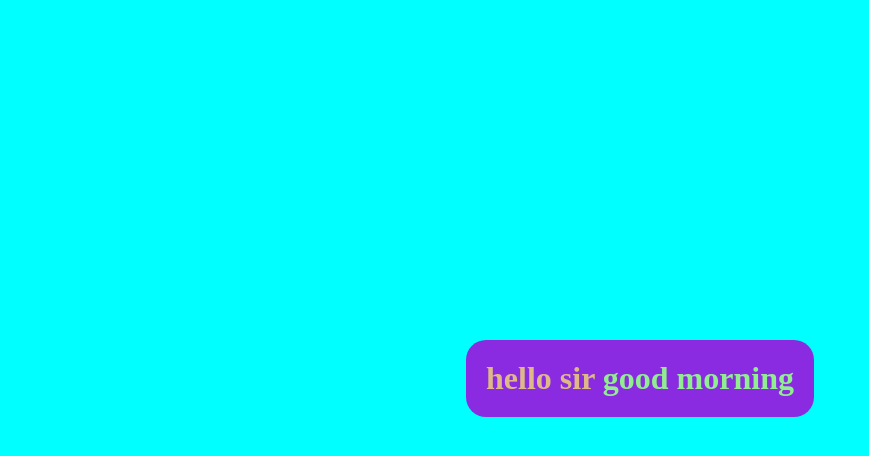
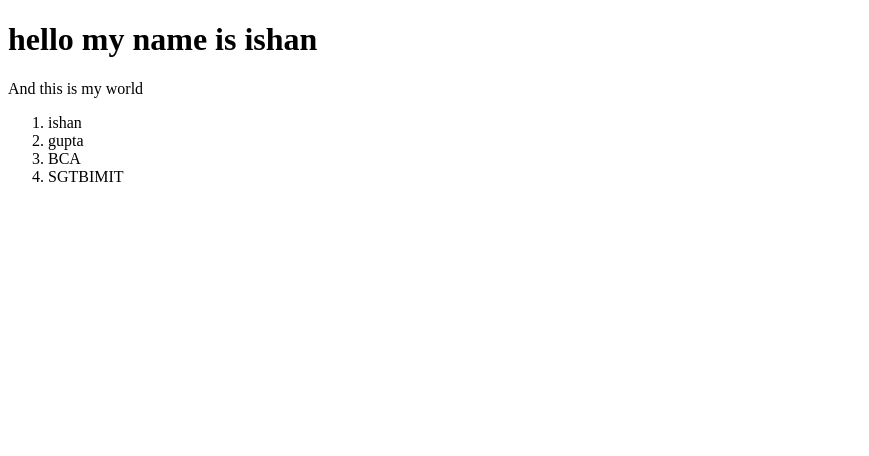
Before and after one commit to Bloodwarlord/first-web, a React (Create React App) app: page / in a window 1280 px wide. Shown: the top 456 px of the page, without its empty margins (0-869 px from the left). Built offline with nearby package versions, Linux system fonts and the light colour scheme.

Commit message:
first components

```diff
--- /dev/null
+++ b/src/Heading.jsx
@@ -0,0 +1,7 @@
+import React from "react";
+
+function Heading(){
+    return(<h1>hello my name is ishan </h1>);
+}
+
+export default Heading;
--- /dev/null
+++ b/src/List.jsx
@@ -0,0 +1,15 @@
+import Reatc from 'react';
+ function List(){
+    return(
+        <>
+        <ol>
+        <li>ishan</li>
+        <li>gupta</li>
+        <li>BCA</li>
+        <li>SGTBIMIT</li>
+       </ol>
+        </>
+    )
+ }
+
+ export default List;
--- /dev/null
+++ b/src/Para.jsx
@@ -0,0 +1,6 @@
+import React from 'react';
+function Para(){
+    return(<p>And this is my world</p>);
+}
+
+export default Para;
--- a/src/index.js
+++ b/src/index.js
@@ -1,28 +1,14 @@
 import React from 'react';
-import ReactDOM from "react-dom";
-import './index.css';
-let curdate = new Date();
-curdate = curdate.getHours();
-let greeting ="";
-let css={};
-
-if (curdate>=1 && curdate<12)
-{
-    greeting = "good morning";
-    css.color='lightGreen';
-}else if (curdate>12 && curdate<20)
-{
-    greeting='good afternoon';
-    css.color='brown';
-}else
-{
-    greeting ='good night';
-    css.color='yellow';
-}
+import ReactDOM from 'react-dom';
+import Heading from './Heading';
+import Para from './Para';
+import List from './List';
 
 
-
-ReactDOM.render(<h1>hello sir <span style={css}>{greeting}</span></h1>
-,document.getElementById("root")
-
-);
+ReactDOM.render(
+    <>
+    <Heading/>
+    <Para/>
+    <List/>
+    </>,document.getElementById('root')
+)
```
Also changed, not shown: src/logo.svg (deleted).
